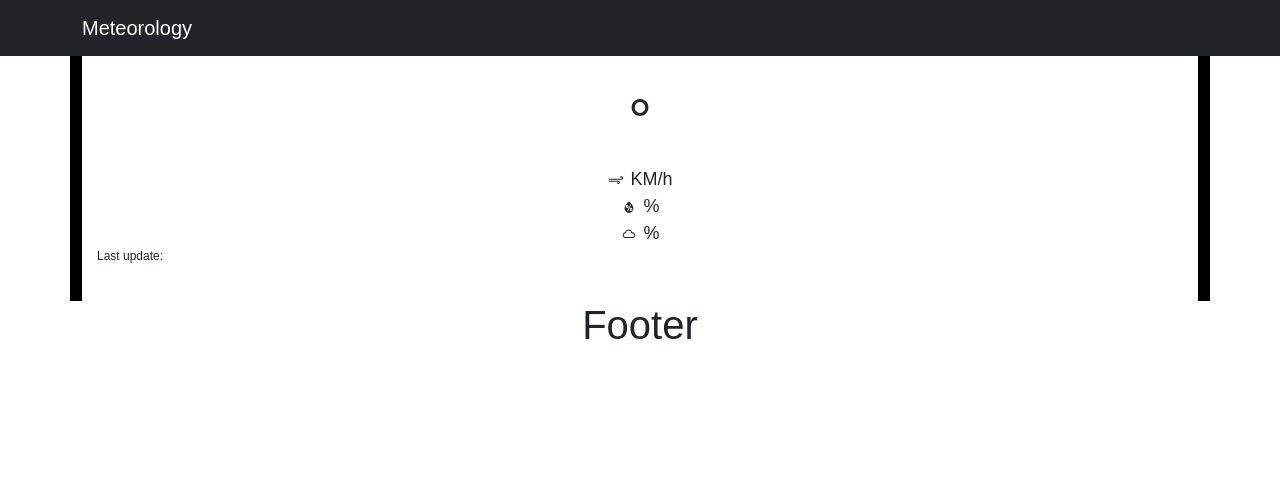
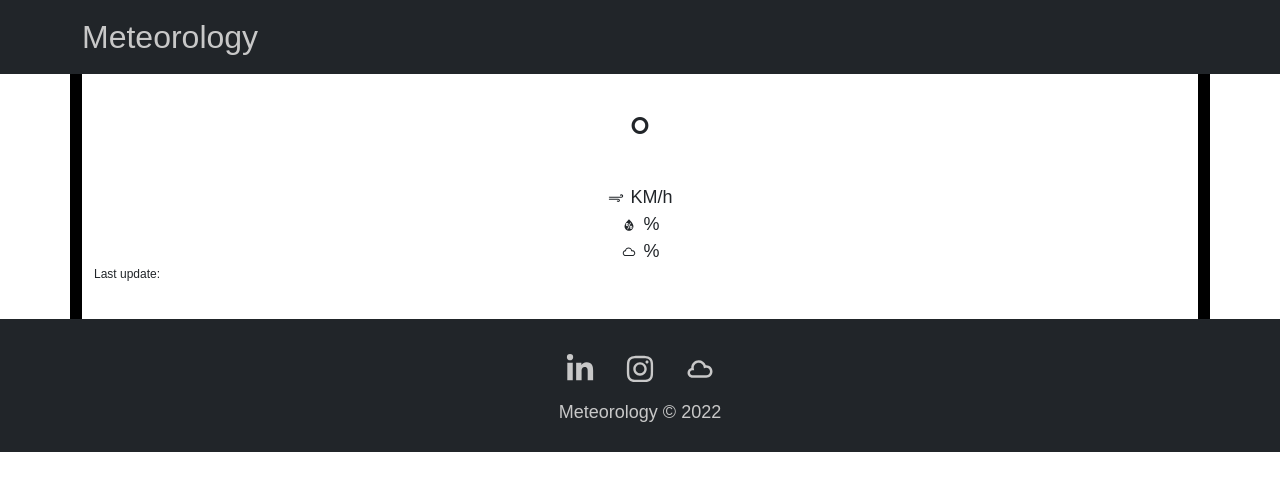
Before and after one commit to ArtScapin/meteorology, a React (Create React App) app: page / in a window 1280 px wide. Shown: the top 490 px of the page. Built offline with nearby package versions, Linux system fonts and the light colour scheme; no server answers.

Commit message:
Navbar and footer

```diff
--- a/src/App.js
+++ b/src/App.js
@@ -2,6 +2,7 @@ import "./App.css";
 import NavBar from "./components/layout/NavBar";
 import Content from "./components/layout/Content";
 import Footer from "./components/layout/Footer";
+import "bootstrap/dist/css/bootstrap.min.css";
 
 function App() {
   return (
@@ -9,8 +10,8 @@ function App() {
       <NavBar />
       <div className="App">
         <Content />
-        <Footer />
       </div>
+      <Footer />
     </>
   );
 }
--- a/src/components/content/Today.css
+++ b/src/components/content/Today.css
@@ -1,9 +1,6 @@
 .today {
   background-color: white;
   padding: 20px 15px 20px 15px;
-}
-
-.todayLocation {
 }
 
 .todayTemp {
@@ -11,7 +8,7 @@
 }
 
 .todayImage {
-  transform: translateX(-30%);
+  transform: translateX(-10%);
 }
 
 .todayIcon {
--- a/src/components/layout/Footer.js
+++ b/src/components/layout/Footer.js
@@ -1,5 +1,20 @@
+import { Container } from "react-bootstrap";
+import { FaInstagram, FaLinkedinIn } from "react-icons/fa";
+import { TiWeatherCloudy } from "react-icons/ti";
+import style from "./Footer.module.css";
+
 function Footer() {
-  return <h1>Footer</h1>;
+  return (
+    <Container className={style.footer}>
+      <div>
+        <FaLinkedinIn />
+        <FaInstagram />
+        <TiWeatherCloudy />
+        <br />
+        <p>Meteorology &copy; 2022</p>
+      </div>
+    </Container>
+  );
 }
 
 export default Footer;
--- /dev/null
+++ b/src/components/layout/Footer.module.css
@@ -0,0 +1,29 @@
+.footer {
+  background-color: rgb(33, 37, 41);
+  color: white;
+  min-width: 100%;
+  text-align: center;
+  padding: 20px 10px 10px 10px;
+}
+
+.footer div {
+  width: fit-content;
+  height: min-content;
+  margin: 0 auto;
+}
+
+.footer svg {
+  font-size: 30px;
+  margin: 15px;
+  color: rgb(200, 200, 200);
+}
+
+.footer svg:hover {
+  cursor: pointer;
+  color: white;
+}
+
+.footer p {
+  font-size: 18px;
+  color: rgb(200, 200, 200);
+}
--- a/src/components/layout/NavBar.js
+++ b/src/components/layout/NavBar.js
@@ -1,12 +1,11 @@
 import { Container, Navbar } from "react-bootstrap";
-import "bootstrap/dist/css/bootstrap.min.css";
+import style from "./NavBar.module.css";
 
 function NavBar() {
   return (
     <Navbar collapseOnSelect expand="lg" bg="dark" variant="dark">
-      <Container>
-        <Navbar.Brand href="#home">Meteorology</Navbar.Brand>
-        <Navbar.Toggle aria-controls="responsive-navbar-nav" />
+      <Container className={style.nav}>
+        <Navbar.Brand>Meteorology</Navbar.Brand>
       </Container>
     </Navbar>
   );
--- /dev/null
+++ b/src/components/layout/NavBar.module.css
@@ -0,0 +1,7 @@
+.nav span {
+  color: rgb(200, 200, 200);
+  font-size: 32px;
+}
+.nav span:hover {
+  color: rgb(200, 200, 200);
+}
--- a/src/index.css
+++ b/src/index.css
@@ -2,4 +2,5 @@
   margin: 0;
   padding: 0;
   font-family: sans-serif;
+  cursor: default;
 }
```
